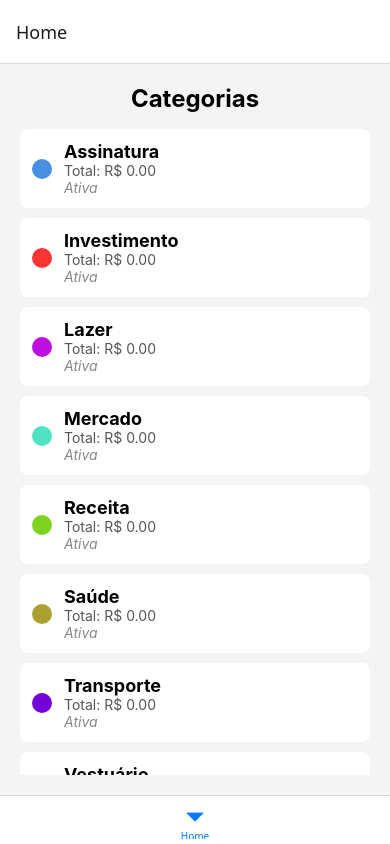
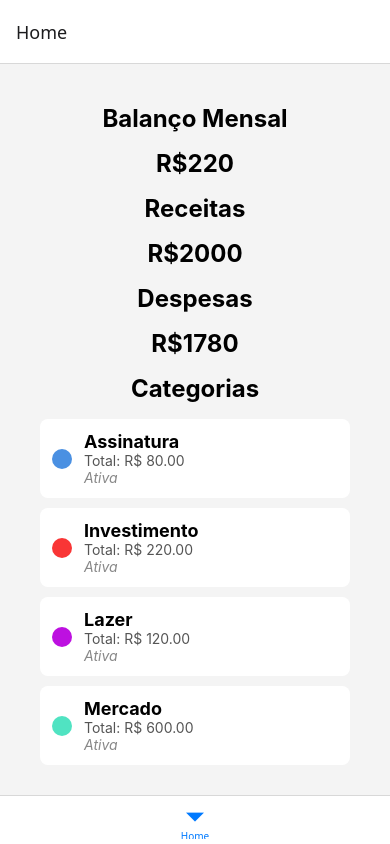
Before and after one commit to Gustavo-Enrick/edu-projeto, a React Native app: screen /Home in a window 390 px wide. Built offline with nearby package versions, Linux system fonts and the light colour scheme.

Commit message:
Atualizando HomeScreen

```diff
--- a/Screens/home/HomeScreen.js
+++ b/Screens/home/HomeScreen.js
@@ -1,29 +1,94 @@
-import React, { useContext } from "react";
-import { View, Text, StyleSheet, FlatList } from "react-native";
+import React, { useContext, useEffect } from "react";
+import { View, Text, StyleSheet, FlatList, ScrollView } from "react-native";
 import { CategoriaContext } from "../../contexts/CategoriaContext";
+import PieChart from "react-native-pie-chart";
 
 export default function HomeScreen() {
   const { categorias } = useContext(CategoriaContext);
 
-  const dataFilter = categorias.filter((categoria) => categoria.ativo === true);
+  const categoriasAtivas = categorias.filter((categoria) => categoria.ativo);
+
+  const receita = () => {
+    let categoria = categorias.find(
+      (categoria) => categoria.categoria === "Receita"
+    );
+
+    return categoria ? categoria.valorTotal : 0;
+  };
+
+  const despesa = () => {
+    let soma = categorias
+      .filter(
+        (categoria) => categoria.categoria !== "Receita" && categoria.ativo
+      )
+      .reduce((acc, curr) => acc + curr.valorTotal, 0);
+
+    return soma ? soma : 0;
+  };
+
+  let balancoMensal = () => {
+    let subtracao = receita() - despesa();
+
+    return subtracao ? subtracao : 0;
+  };
+
+  const widthAndHeight = 250;
+
+  const addSeries = (categorias) => {
+    const seriesData = categorias
+      .filter((categoria) => categoria.valorTotal > 0)
+      .map((categoria) => ({
+        value: categoria.valorTotal,
+        color: categoria.cor,
+      }));
+
+    return seriesData;
+  };
+  const series = addSeries(categoriasAtivas);
+
+  if (categoriasAtivas.length === 0) {
+    return;
+  }
+
   return (
     <View style={styles.container}>
+      <ScrollView style={styles.container}>
+        <Text style={styles.title}>Balanço Mensal</Text>
+        <Text style={styles.title}>R${balancoMensal()}</Text>
+
+        <Text style={styles.title}>Receitas</Text>
+        <Text style={styles.title}>R${receita()}</Text>
+
+        <Text style={styles.title}>Despesas</Text>
+        <Text style={styles.title}>R${despesa()}</Text>
+
         <Text style={styles.title}>Categorias</Text>
-
         <FlatList
-        data={dataFilter}
+          data={categoriasAtivas}
           keyExtractor={(item) => item.categoria}
           renderItem={({ item }) => (
             <View style={styles.card}>
-            <View style={[styles.colorIndicator, { backgroundColor: item.cor }]} />
+              <View
+                style={[styles.colorIndicator, { backgroundColor: item.cor }]}
+              />
               <View style={styles.textContainer}>
                 <Text style={styles.categoria}>{item.categoria}</Text>
-              <Text style={styles.valorTotal}>Total: R$ {item.valorTotal.toFixed(2)}</Text>
-              <Text style={styles.ativo}>{item.ativo ? "Ativa" : "Inativa"}</Text>
+                <Text style={styles.valorTotal}>
+                  Total: R$ {item.valorTotal.toFixed(2)}
+                </Text>
+                <Text style={styles.ativo}>
+                  {item.ativo ? "Ativa" : "Inativa"}
+                </Text>
               </View>
             </View>
           )}
         />
+
+        <View>
+          <Text style={styles.title}>Doughnut</Text>
+          <PieChart widthAndHeight={200} cover={0.55} series={series} />
+        </View>
+      </ScrollView>
     </View>
   );
 }
--- a/contexts/CategoriaContext.js
+++ b/contexts/CategoriaContext.js
@@ -7,14 +7,14 @@ export const CategoriaProvider = ({ children }) => {
   const [categorias, setCategorias] = useState([]);
 
   const categoriasPadrao = [
-    { categoria: "Assinatura", cor: "#4A90E2", valorTotal: 0, ativo: true },
-    { categoria: "Investimento", cor: "#F93535", valorTotal: 0, ativo: true },
-    { categoria: "Lazer", cor: "#BD10E0", valorTotal: 0, ativo: true },
-    { categoria: "Mercado", cor: "#50E3C2", valorTotal: 0, ativo: true },
-    { categoria: "Receita", cor: "#7ED321", valorTotal: 0, ativo: true },
-    { categoria: "Saúde", cor: "#AAA130", valorTotal: 0, ativo: true },
-    { categoria: "Transporte", cor: "#7300D9", valorTotal: 0, ativo: true },
-    { categoria: "Vestuário", cor: "#4B1212", valorTotal: 0, ativo: true },
+    { categoria: "Assinatura", cor: "#4A90E2", valorTotal: 80, ativo: true },
+    { categoria: "Investimento", cor: "#F93535", valorTotal: 220, ativo: true },
+    { categoria: "Lazer", cor: "#BD10E0", valorTotal: 120, ativo: true },
+    { categoria: "Mercado", cor: "#50E3C2", valorTotal: 600, ativo: true },
+    { categoria: "Receita", cor: "#7ED321", valorTotal: 2000, ativo: true },
+    { categoria: "Saúde", cor: "#AAA130", valorTotal: 100, ativo: true },
+    { categoria: "Transporte", cor: "#7300D9", valorTotal: 260, ativo: true },
+    { categoria: "Vestuário", cor: "#4B1212", valorTotal: 400, ativo: true },
   ];
 
   // Carrega do AsyncStorage ao iniciar
@@ -35,6 +35,12 @@ export const CategoriaProvider = ({ children }) => {
       } catch (error) {
         console.error("Erro ao carregar categorias:", error);
       }
+
+      // setCategorias(categoriasPadrao);
+      //     await AsyncStorage.setItem(
+      //       "@categorias",
+      //       JSON.stringify({ categorias: categoriasPadrao })
+      //     );
     };
 
     carregarCategorias();
--- a/package.json
+++ b/package.json
@@ -23,6 +23,7 @@
     "react-native-gesture-handler": "^2.25.0",
     "react-native-gifted-charts": "^1.4.61",
     "react-native-mmkv-storage": "^0.11.2",
+    "react-native-pie-chart": "^4.0.1",
     "react-native-reanimated": "^3.17.5",
     "react-native-safe-area-context": "^5.4.0",
     "react-native-screens": "^4.10.0",
```
Also changed, not shown: 1 other file (tests, documents, lock files or other folders). Lines whose indentation alone changed are shown as unchanged.
